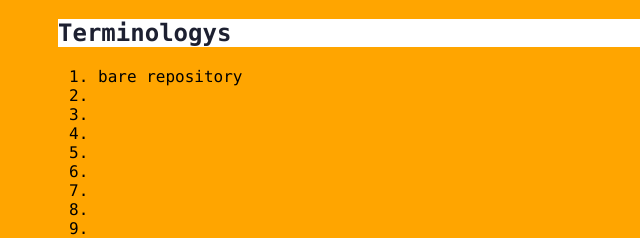
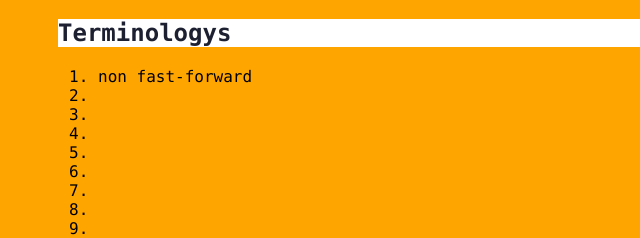
Before and after one commit to crazyfox2021/git_learning, a plain HTML site: page index.html in a window 1280 px wide. Both pictures are taken after a click on the element "Terminologys". Shown: the part 226-464 px from the top of the page, 0-640 px from the left. Drawn offline with Linux system fonts and the light colour scheme.

Commit message:
Add non fast-forward

```diff
--- a/index.html
+++ b/index.html
@@ -14,7 +14,7 @@
         <div class="accordion"><h1>Terminologys</h1></div>
             <div class="panel">
                 <ol>
-                    <li>bare repository</li>
+                    <li>non fast-forward</li>
                     <li></li>
                     <li></li>
                     <li></li>
```
